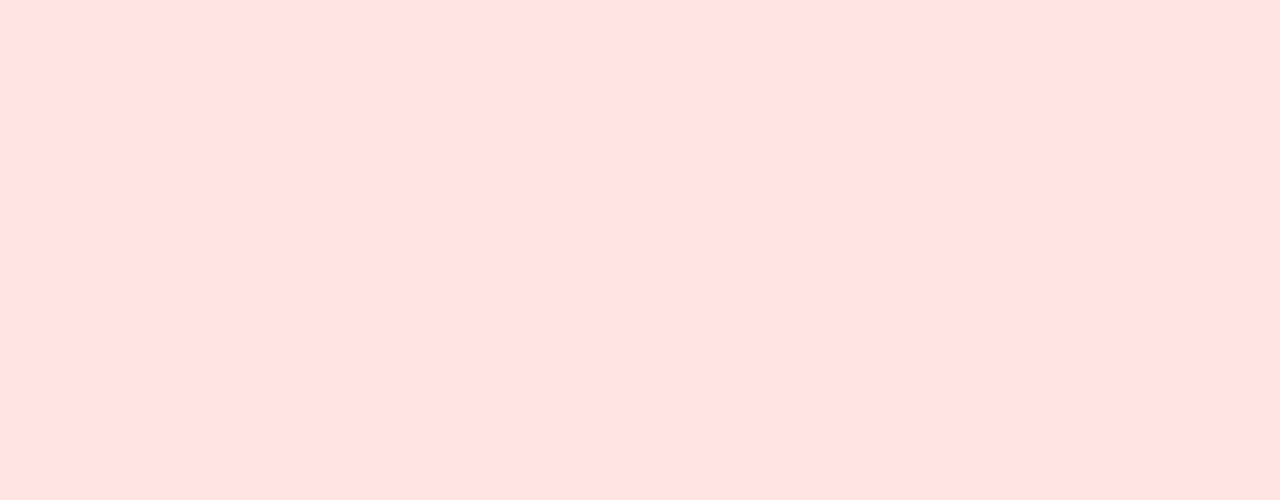
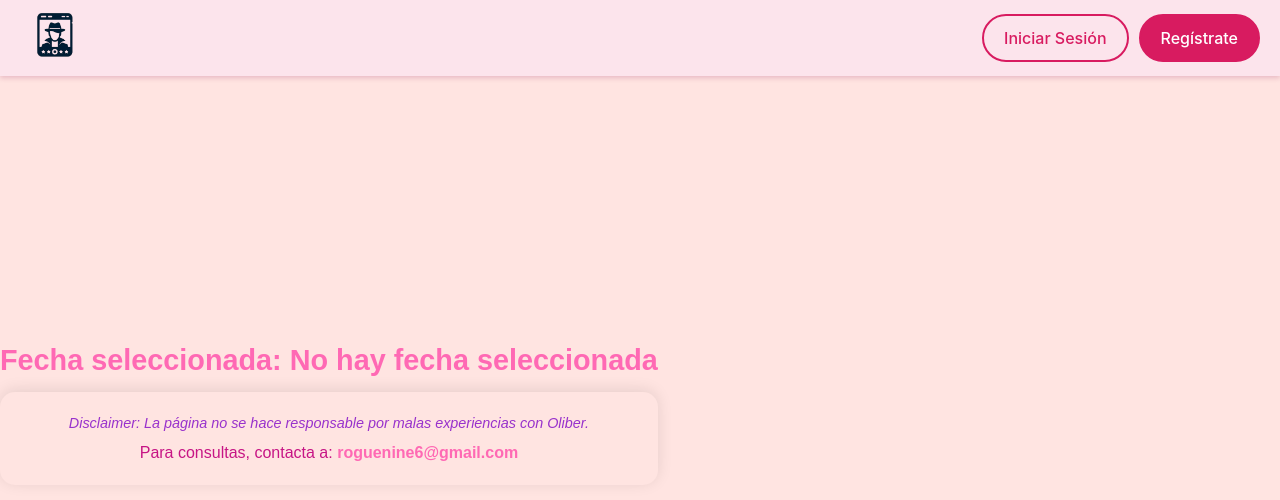
Before and after one commit to LucasSzejnberg/oliber, a React (Vite) app: page /NuevoTurno in a window 1280 px wide. Before the commit this address had no page. Shown: the top 500 px of the page. Built offline with nearby package versions, Linux system fonts and the light colour scheme.

Commit message:
priorizar

```diff
--- a/src/App.tsx
+++ b/src/App.tsx
@@ -1,16 +1,23 @@
 import { BrowserRouter as Router, Route, Routes } from 'react-router-dom';
 import Home from "./subpaginas/Home.tsx";
 import Turnos from "./subpaginas/Turnos.tsx";
+import { FechaProvider } from './subpaginas/components/FechaContext';
+import TurnoNuevo from './subpaginas/TurnoNuevo'; // Asegúrate de importar TurnoNuevo
 
 function App() {
   return (
+    <FechaProvider>
+
     <Router>
       <Routes>
         <Route path="/" element={<Home />} />
         <Route path="/Turnos" element={<Turnos />} />
+        <Route path="/NuevoTurno" element={<TurnoNuevo />} />
 
       </Routes>
     </Router>
+    </FechaProvider>
+
   );
 }
 
--- /dev/null
+++ b/src/subpaginas/TurnoNuevo.tsx
@@ -0,0 +1,19 @@
+// TurnoNuevo.tsx
+import React from 'react';
+import { useFechaContext } from './components/FechaContext';
+import Header from "./components/Header";
+import Soporte from "./components/Soporte";
+
+const TurnoNuevo = () => {
+    const { fechaSeleccionada } = useFechaContext(); // Obtén la fecha seleccionada
+
+    return (
+        <div>
+            <Header />
+            <h2>Fecha seleccionada: {fechaSeleccionada ? fechaSeleccionada.toLocaleDateString() : 'No hay fecha seleccionada'}</h2>
+            <Soporte />
+        </div>
+    );
+};
+
+export default TurnoNuevo;
--- a/src/subpaginas/components/Calendario.tsx
+++ b/src/subpaginas/components/Calendario.tsx
@@ -1,10 +1,12 @@
 // Calendario.tsx
 import React, { useState } from 'react';
 import { useNavigate } from 'react-router-dom';
-import './Calendario.css'; // Asegúrate de tener estilos para el calendario
+import { useFechaContext } from './FechaContext'; // Importa el hook de contexto
+import './Calendario.css';
 
 const Calendario: React.FC = () => {
     const navigate = useNavigate();
+    const { setFechaSeleccionada } = useFechaContext(); // Obtén la función para establecer la fecha
     const [fechaActual, setFechaActual] = useState<Date>(new Date());
 
     const cambiarMes = (direccion: number) => {
@@ -23,7 +25,11 @@ const Calendario: React.FC = () => {
                 <td
                     key={i}
                     className="dia"
-                    onClick={() => navigate('/nuevoturno')}
+                    onClick={() => {
+                        const fechaElegida = new Date(fechaActual.getFullYear(), fechaActual.getMonth(), i);
+                        setFechaSeleccionada(fechaElegida); // Establecer la fecha seleccionada
+                        navigate('/nuevoturno');
+                    }}
                 >
                     {i}
                 </td>
--- /dev/null
+++ b/src/subpaginas/components/FechaContext.tsx
@@ -0,0 +1,31 @@
+// FechaContext.tsx
+import React, { createContext, useContext, useState } from 'react';
+
+// Definimos el tipo del contexto
+interface FechaContextType {
+    fechaSeleccionada: Date | null;
+    setFechaSeleccionada: React.Dispatch<React.SetStateAction<Date | null>>;
+}
+
+// Creamos el contexto
+const FechaContext = createContext<FechaContextType | undefined>(undefined);
+
+// Proveedor del contexto
+export const FechaProvider: React.FC<{ children: React.ReactNode }> = ({ children }) => {
+    const [fechaSeleccionada, setFechaSeleccionada] = useState<Date | null>(null);
+
+    return (
+        <FechaContext.Provider value={{ fechaSeleccionada, setFechaSeleccionada }}>
+            {children}
+        </FechaContext.Provider>
+    );
+};
+
+// Hook para usar el contexto
+export const useFechaContext = () => {
+    const context = useContext(FechaContext);
+    if (context === undefined) {
+        throw new Error('useFechaContext must be used within a FechaProvider');
+    }
+    return context;
+};
```
